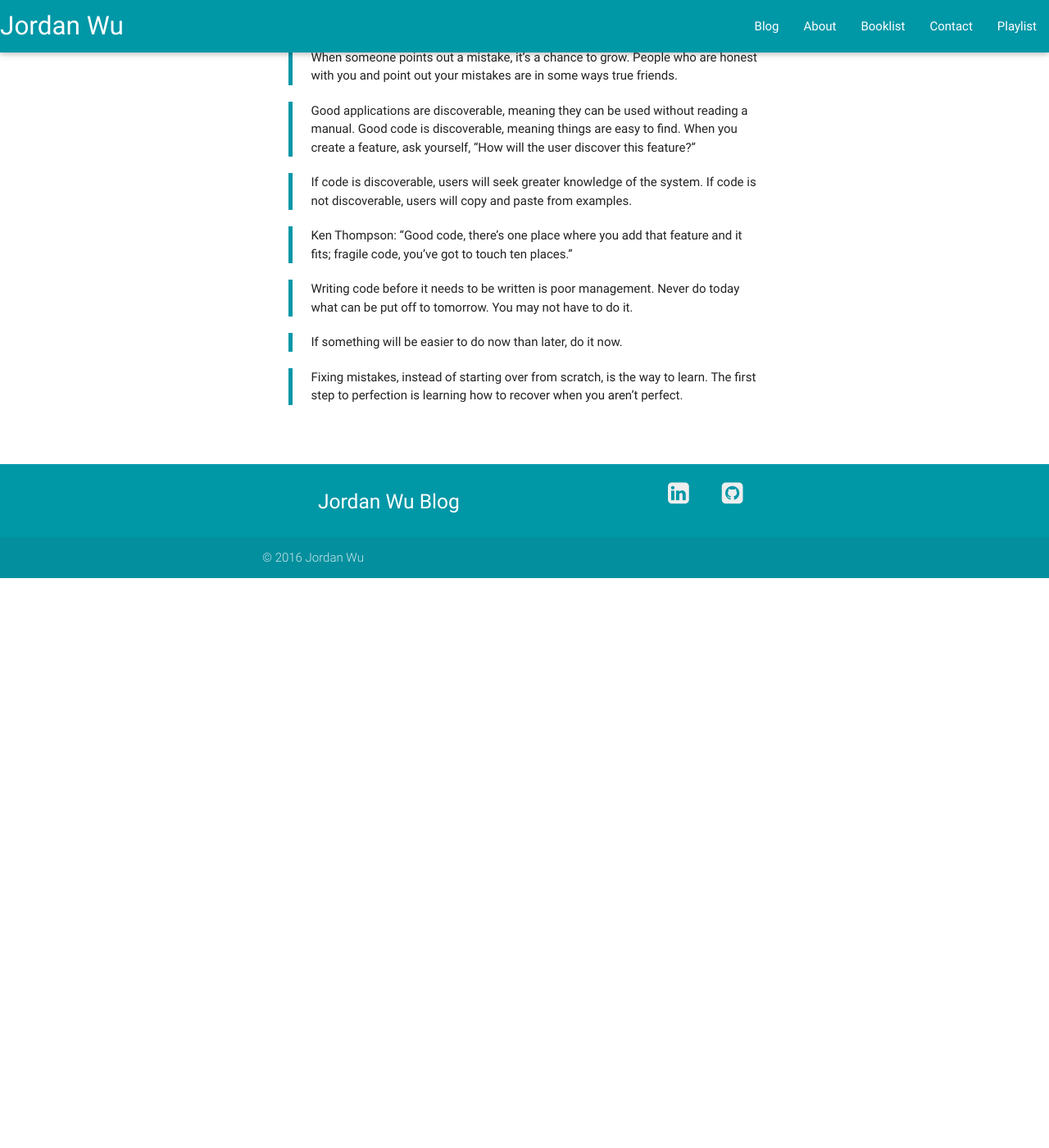
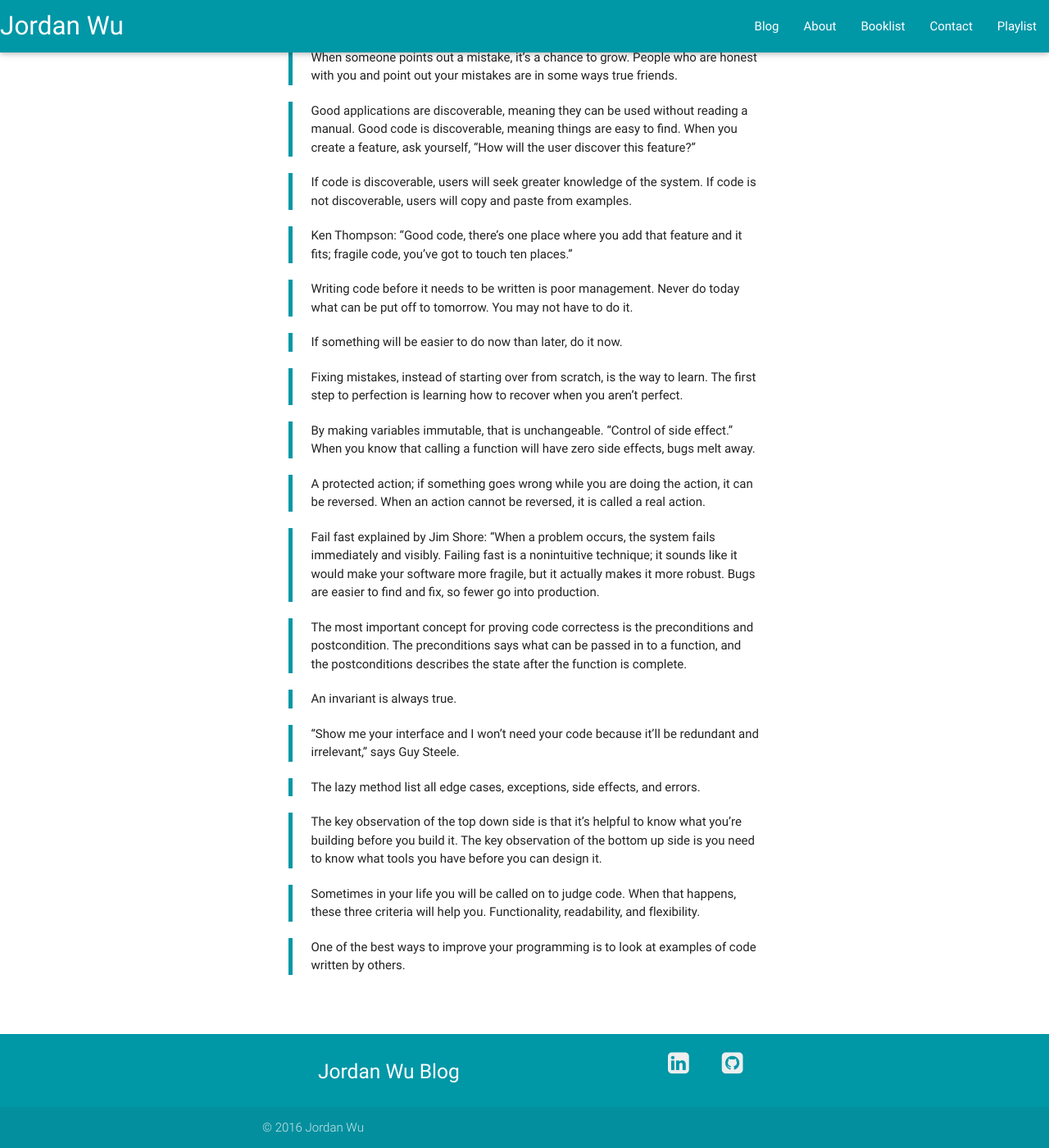
Before and after one commit to JordanSpencerWu/old-website, a Jekyll site: the page built from _posts/book/2016/2016-10-04-zero-bugs-and-program-faster.md, in a window 1280 px wide and 1400 px high, scrolled down 761 px. Shown: the whole window at 82% size. Built offline with Jekyll 4.4.1, drawn with Linux system fonts in a browser that asks for light colours; nearby versions of some CDN libraries; before the commit the page ends 1466 px from its top, so only the background shows below that.

Commit message:
finish zero bugs and program faster notes

```diff
--- a/_includes/head.html
+++ b/_includes/head.html
@@ -35,9 +35,7 @@
       {% include mathjax.html %}
     {% endif %}
     {% if library == 'react' %}
-      <script src="{{ "/assets/js/react.min.js" | prepend: site.baseurl }}"></script>
-      <script src="{{ "/assets/js/react-dom.min.js" | prepend: site.baseurl }}"></script>
-      <script src="https://cdnjs.cloudflare.com/ajax/libs/babel-core/5.8.24/browser.min.js"></script>
+      {% include react.html %}
     {% endif %}
     {% if library == 'modaal' %}
       <script src="{{ "/assets/js/modaal.min.js" | prepend: site.baseurl }}"></script>
--- a/_includes/react.html
+++ b/_includes/react.html
@@ -0,0 +1,3 @@
+<script src="{{ "/assets/js/react.min.js" | prepend: site.baseurl }}"></script>
+<script src="{{ "/assets/js/react-dom.min.js" | prepend: site.baseurl }}"></script>
+<script src="https://cdnjs.cloudflare.com/ajax/libs/babel-core/5.8.24/browser.min.js"></script>
--- a/_posts/book/2016/2016-10-04-zero-bugs-and-program-faster.md
+++ b/_posts/book/2016/2016-10-04-zero-bugs-and-program-faster.md
@@ -3,7 +3,7 @@ author: Kate Thompson
 categories: [book]
 class: 6
 date: 2016-10-04 10:00:00
-description: Currently Reading
+description: This book provides many real world examples of past mistakes in programming that one can learn from. It is done by telling interesting and humorous stories with amazing illustrations. Learning from our own as well as other's mistakes will improve our software craftsmanship. To create a program with zero bugs, we must remember our past mistakes and mistakes made by others!
 hidden: true
 img-path: /assets/images/books/zero-bugs-and-program-faster.jpg
 layout: book
@@ -48,3 +48,23 @@ title: "Zero Bugs And Program Faster"
 > If something will be easier to do now than later, do it now.
 
 > Fixing mistakes, instead of starting over from scratch, is the way to learn. The first step to perfection is learning how to recover when you aren't perfect.
+
+> By making variables immutable, that is unchangeable. "Control of side effect." When you know that calling a function will have zero side effects, bugs melt away.
+
+> A protected action; if something goes wrong while you are doing the action, it can be reversed. When an action cannot be reversed, it is called a real action.
+
+> Fail fast explained by Jim Shore: "When a problem occurs, the system fails immediately and visibly. Failing fast is a nonintuitive technique; it sounds like it would make your software more fragile, but it actually makes it more robust. Bugs are easier to find and fix, so fewer go into production.
+
+> The most important concept for proving code correctess is the preconditions and postcondition. The preconditions says what can be passed in to a function, and the postconditions describes the state after the function is complete.
+
+> An invariant is always true.
+
+> "Show me your interface and I won't need your code because it'll be redundant and irrelevant," says Guy Steele.
+
+> The lazy method list all edge cases, exceptions, side effects, and errors.
+
+> The key observation of the top down side is that it's helpful to know what you're building before you build it. The key observation of the bottom up side is you need to know what tools you have before you can design it.
+
+> Sometimes in your life you will be called on to judge code. When that happens, these three criteria will help you. Functionality, readability, and flexibility.
+
+> One of the best ways to improve your programming is to look at examples of code written by others.
```
Also changed, not shown: _posts/book/2016/2016-03-12-soft-skills.md (+1 -1 lines), _posts/book/2016/2016-08-22-clean-code.md (+1 -1 lines), _posts/book/2016/2016-09-17-introduction-to-algorithms.md (+1 -1 lines).
